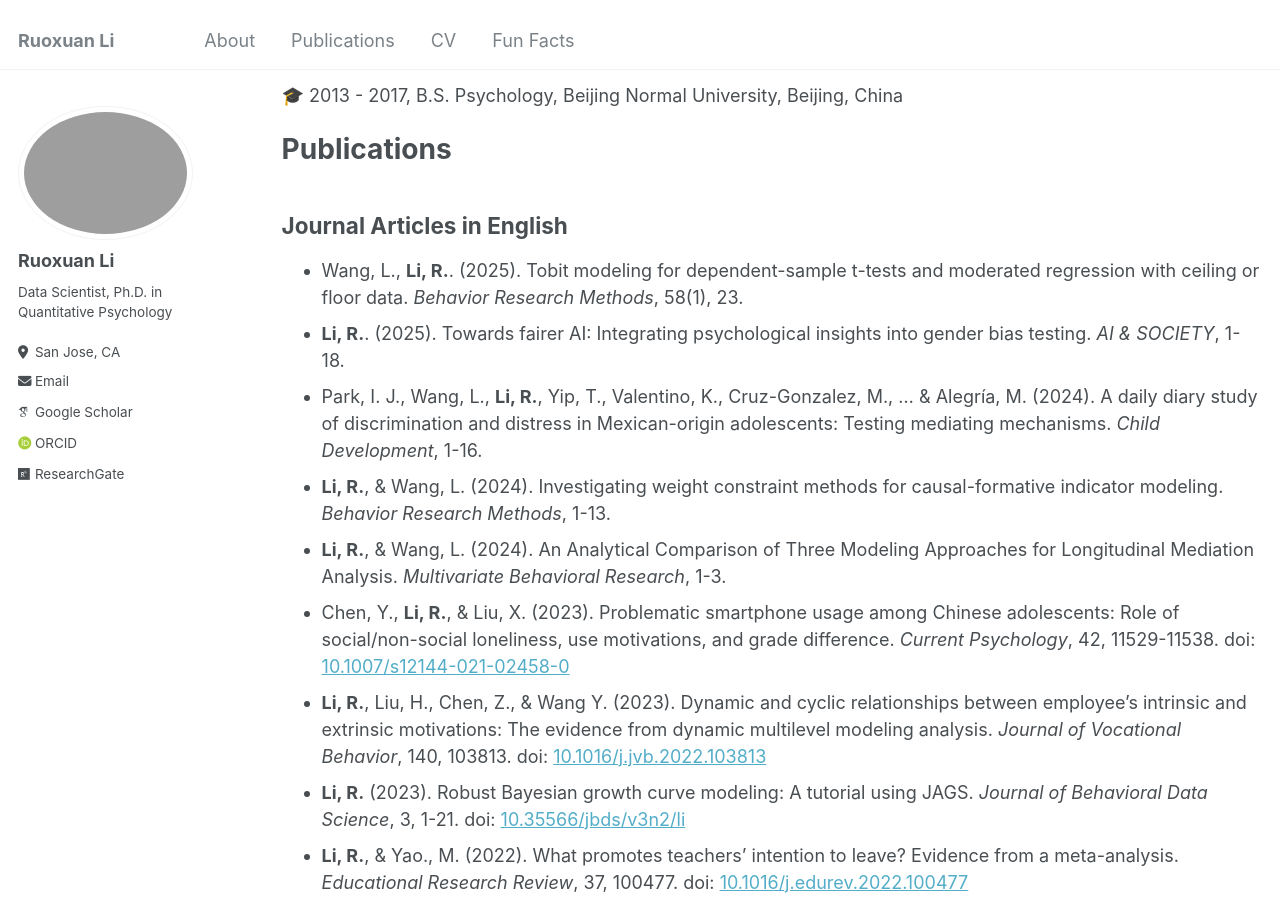
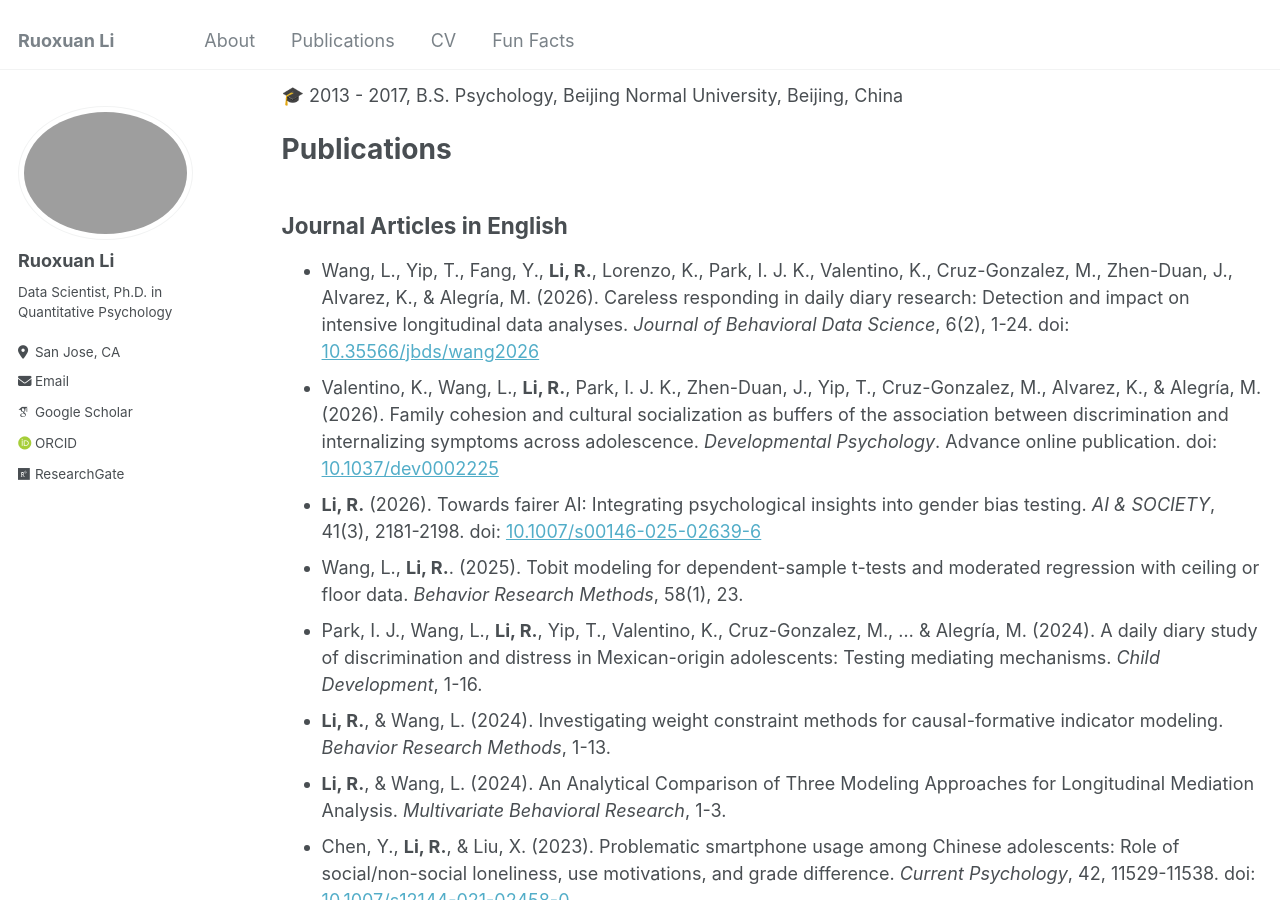
Before and after one commit to Ruoxuan-Li-Roxanne/Ruoxuan-Li-Roxanne.github.io, a Jekyll site: the page built from _pages/cv.md, in a window 1280 px wide and 900 px high, scrolled down 1422 px. Built offline with Jekyll 4.4.1, drawn with Linux system fonts in a browser that asks for light colours; some web fonts are replaced.

Commit message:
Update CV publications
Add newly indexed 2026 publication entries and update AI & SOCIETY citation details.

```diff
--- a/_pages/cv.md
+++ b/_pages/cv.md
@@ -53,8 +53,10 @@ Publications
 Journal Articles in English
 ------
 
+- Wang, L., Yip, T., Fang, Y., **Li, R.**, Lorenzo, K., Park, I. J. K., Valentino, K., Cruz-Gonzalez, M., Zhen-Duan, J., Alvarez, K., & Alegría, M. (2026). Careless responding in daily diary research: Detection and impact on intensive longitudinal data analyses. *Journal of Behavioral Data Science*, 6(2), 1-24. doi: [10.35566/jbds/wang2026](https://doi.org/10.35566/jbds/wang2026)
+- Valentino, K., Wang, L., **Li, R.**, Park, I. J. K., Zhen-Duan, J., Yip, T., Cruz-Gonzalez, M., Alvarez, K., & Alegría, M. (2026). Family cohesion and cultural socialization as buffers of the association between discrimination and internalizing symptoms across adolescence. *Developmental Psychology*. Advance online publication. doi: [10.1037/dev0002225](https://doi.org/10.1037/dev0002225)
+- **Li, R.** (2026). Towards fairer AI: Integrating psychological insights into gender bias testing. *AI & SOCIETY*, 41(3), 2181-2198. doi: [10.1007/s00146-025-02639-6](https://doi.org/10.1007/s00146-025-02639-6)
 - Wang, L., **Li, R.**. (2025). Tobit modeling for dependent-sample t-tests and moderated regression with ceiling or floor data. *Behavior Research Methods*, 58(1), 23.
-- **Li, R.**. (2025). Towards fairer AI: Integrating psychological insights into gender bias testing. *AI & SOCIETY*, 1-18.
 - Park, I. J., Wang, L., **Li, R.**, Yip, T., Valentino, K., Cruz-Gonzalez, M., ... & Alegría, M. (2024). A daily diary study of discrimination and distress in Mexican-origin adolescents: Testing mediating mechanisms. *Child Development*, 1-16.
 - **Li, R.**, & Wang, L. (2024). Investigating weight constraint methods for causal-formative indicator modeling. *Behavior Research Methods*, 1-13.
 - **Li, R.**, & Wang, L. (2024). An Analytical Comparison of Three Modeling Approaches for Longitudinal Mediation Analysis. *Multivariate Behavioral Research*, 1-3.
```
